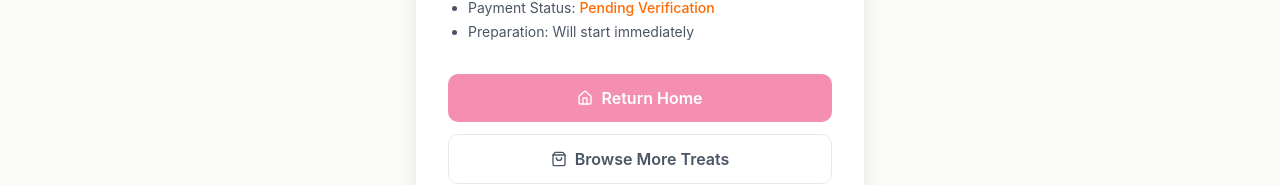
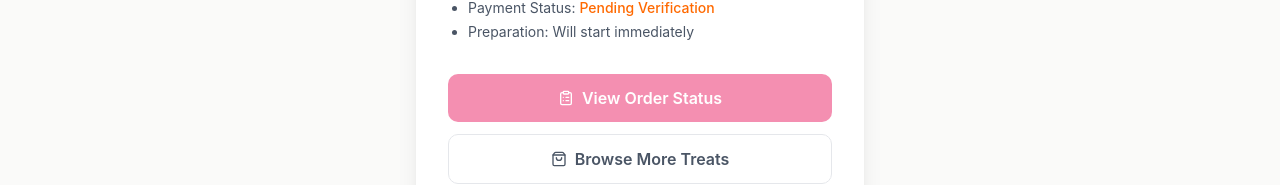
Before and after one commit to Kashfmh/Sugar-And-Icing, a Next.js app: page /success in a window 1280 px wide. Shown: the part 548-733 px from the top of the page. Built offline with nearby package versions, Linux system fonts and the light colour scheme; no server answers; a web font is replaced by a local one.

Commit message:
feat(checkout): redirect success page to profile order history

```diff
--- a/app/success/_components/SuccessCard.tsx
+++ b/app/success/_components/SuccessCard.tsx
@@ -1,5 +1,5 @@
 import Link from 'next/link';
-import { CheckCircle, Home, ShoppingBag } from 'lucide-react';
+import { CheckCircle, Home, ShoppingBag, ClipboardList } from 'lucide-react';
 import { motion } from 'motion/react';
 
 interface SuccessCardProps {
@@ -56,11 +56,11 @@ export default function SuccessCard({ orderId, paymentStatus }: SuccessCardProps
 
                 <div className="flex flex-col gap-3 pt-2">
                     <Link
-                        href="/"
+                        href="/profile"
                         className="w-full bg-sai-pink text-white py-3 rounded-lg font-semibold hover:opacity-90 transition-opacity flex items-center justify-center gap-2"
                     >
-                        <Home className="w-4 h-4" />
-                        Return Home
+                        <ClipboardList className="w-4 h-4" />
+                        View Order Status
                     </Link>
                     <Link
                         href="/other-treats"
```
